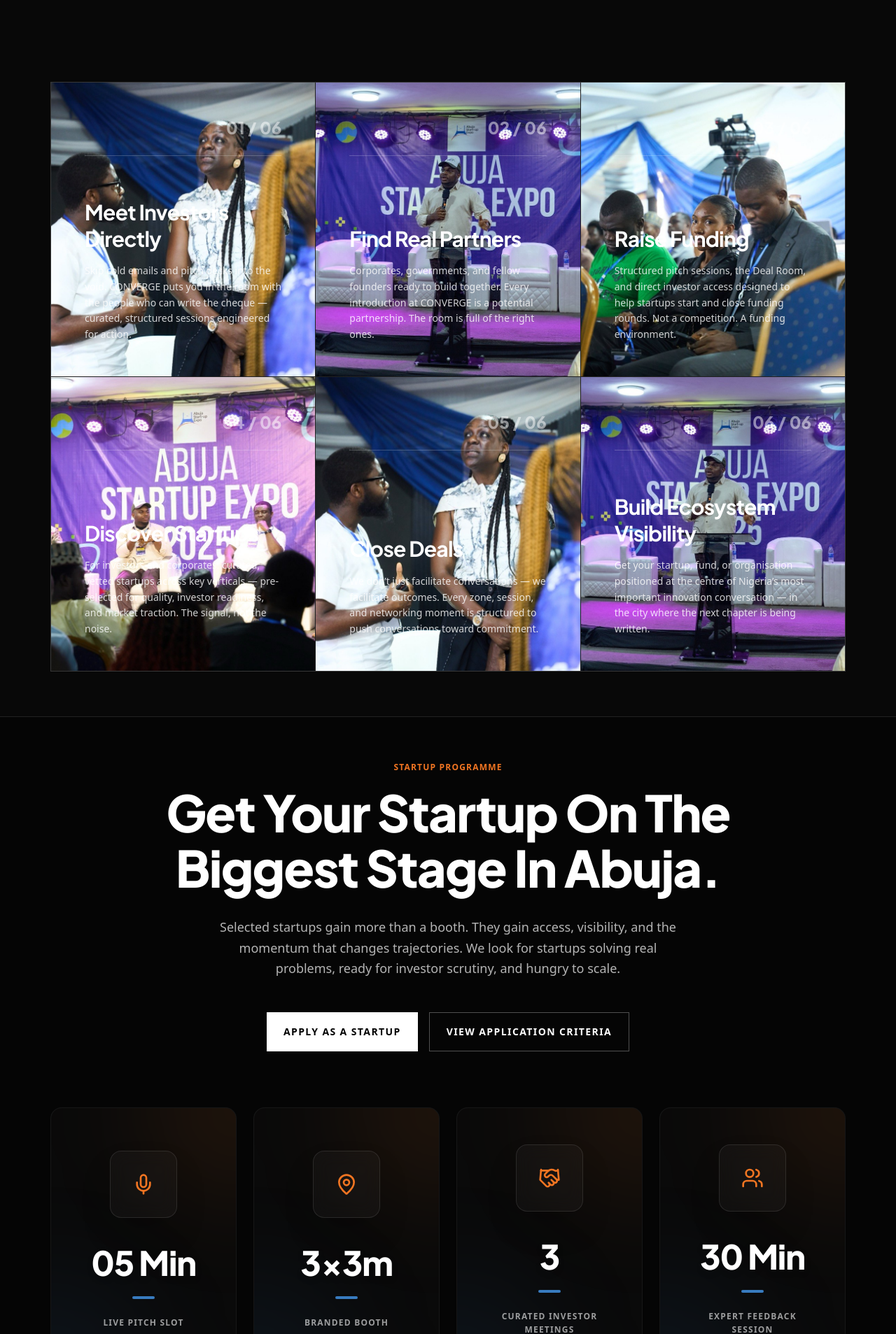
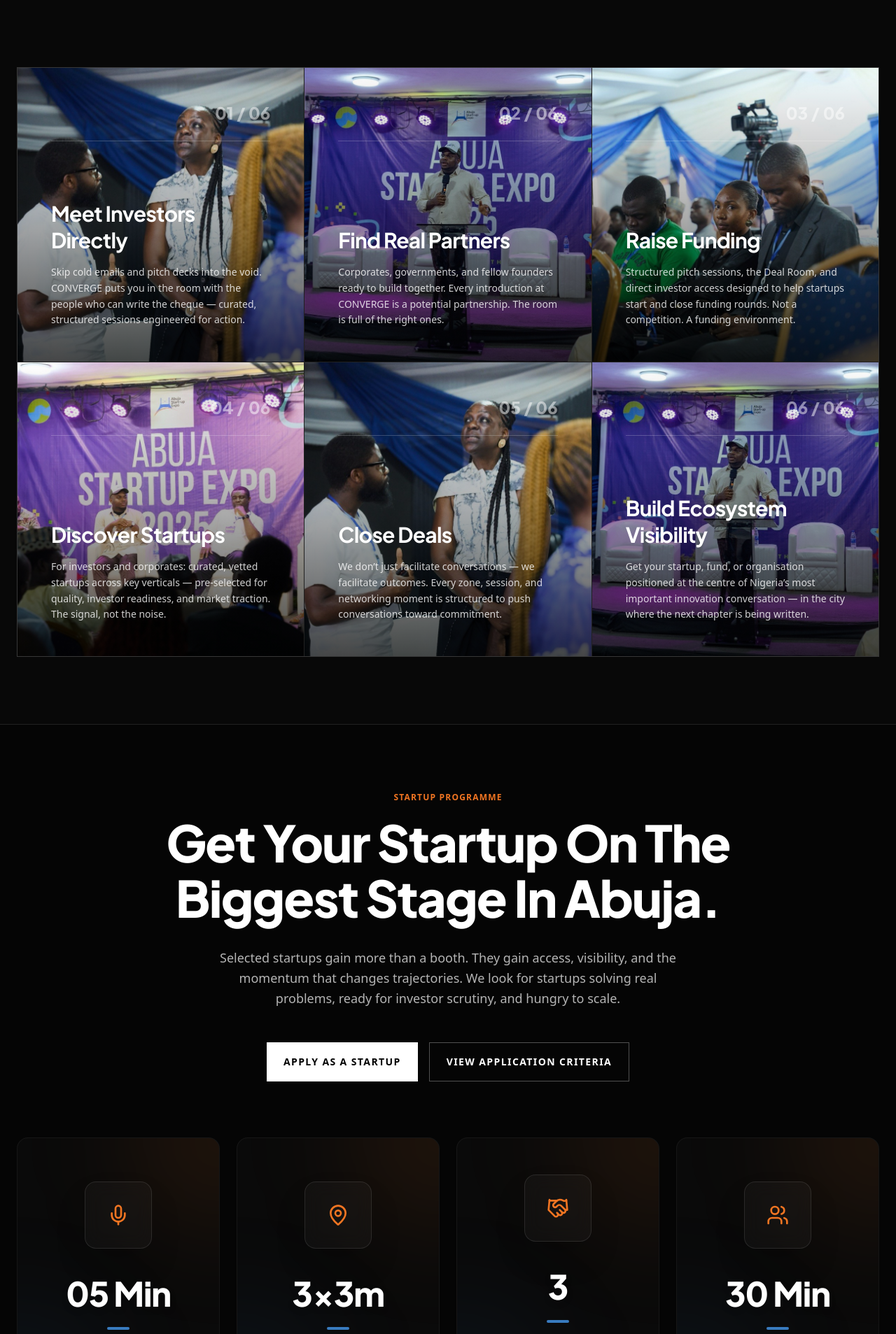
Before and after one commit to oreokunade/ASE, a React (Vite) app: page / in a window 1280 px wide. Shown: the part 3058-4965 px from the top of the page at 70% size. Built offline with nearby package versions, Linux system fonts and the light colour scheme; a web font is replaced by a local one.

Commit message:
Optimize mobile legibility with scrims and reduce section padding

```diff
--- a/src/App.tsx
+++ b/src/App.tsx
@@ -474,7 +474,7 @@
   ];
 
   return (
-    <section id="experience" className="py-12 md:py-24 border-b border-white/10 bg-[#050505]">
+    <section id="experience" className="py-8 md:py-24 border-b border-white/10 bg-[#050505]">
       <div className="max-w-[1400px] mx-auto px-2 md:px-6">
         <div className="grid lg:grid-cols-3 gap-16 mb-20">
           <div className="lg:col-span-2">
@@ -550,7 +550,7 @@
   ];
 
   return (
-    <section className="section-padding border-b border-white/10 bg-[#080808]">
+    <section className="py-8 md:py-24 border-b border-white/10 bg-[#080808]">
       <div className="max-w-[1400px] mx-auto px-2 md:px-6">
         <div className="grid lg:grid-cols-12 gap-16 mb-20">
           <div className="lg:col-span-6">
@@ -563,11 +563,14 @@
 
         <div className="grid grid-cols-2 lg:grid-cols-3 gap-px bg-white/10 border border-white/10">
           {benefits.map((b, i) => (
-            <div key={i} className="group relative overflow-hidden bg-[#050505] min-h-[420px] flex flex-col p-6 lg:p-12">
+            <div key={i} className="group relative overflow-hidden bg-[#050505] min-h-[380px] md:min-h-[420px] flex flex-col p-4 md:p-12">
               <div
                 className="absolute inset-0 bg-cover bg-center bg-no-repeat transition-transform duration-700 group-hover:scale-110 opacity-100"
                 style={{ backgroundImage: `url(${b.img})` }}
               />
+              {/* Legibility Scrim */}
+              <div className="absolute inset-0 bg-gradient-to-t from-black/90 via-black/40 to-transparent opacity-80 group-hover:opacity-60 transition-opacity duration-500" />
+
               <div className="relative z-10 flex flex-col h-full justify-between">
                 <div className="flex justify-end items-center mb-8 pb-6 border-b border-white/20">
                   <span className="text-white/50 font-heading font-black text-2xl group-hover:text-white transition-colors">0{i+1} / 06</span>
@@ -587,7 +590,7 @@
 
 function StartupShowcaseSection() {
   return (
-    <section id="startups" className="section-padding border-b border-white/10 bg-[#050505]">
+    <section id="startups" className="py-8 md:py-24 border-b border-white/10 bg-[#050505]">
       <div className="max-w-[1400px] mx-auto flex flex-col gap-20 px-2 md:px-6">
         <div className="text-left md:text-center flex flex-col items-start md:items-center">
           <motion.div initial={{ opacity: 0, y: 20 }} whileInView={{ opacity: 1, y: 0 }} viewport={{ once: true }} className="text-brand-primary font-bold text-xs tracking-widest uppercase mb-4">Startup Programme</motion.div>
@@ -673,7 +676,7 @@
   ];
 
   return (
-    <section id="speakers" className="section-padding border-b border-white/10 bg-[#020202]">
+    <section id="speakers" className="py-8 md:py-24 border-b border-white/10 bg-[#020202]">
       <div className="max-w-[1400px] mx-auto px-2 md:px-6">
         <div className="grid lg:grid-cols-12 gap-16 mb-20">
           <div className="lg:col-span-5">
@@ -774,8 +777,8 @@
   };
 
   return (
-    <section id="volunteer" className="py-12 md:py-16 border-b border-white/10 bg-[#050505]">
-      <div className="max-w-[1400px] mx-auto px-6">
+    <section id="volunteer" className="py-8 md:py-24 border-b border-white/10 bg-[#050505]">
+      <div className="max-w-[1400px] mx-auto px-2 md:px-6">
         <div className="grid lg:grid-cols-12 gap-16 mb-20">
           <motion.div
             initial="hidden"
@@ -833,8 +836,9 @@
               className="bg-[#080808] p-6 md:p-10 hover:bg-[#111] transition-all duration-500 relative overflow-hidden group min-h-[300px] flex flex-col justify-end"
             >
               {/* Background Image on Hover */}
-              <div className="absolute inset-0 z-0 opacity-80 transition-opacity duration-700">
-                <img src={r.img} alt={r.title} className="w-full h-full object-cover transition-transform duration-1000" />
+              <div className="absolute inset-0 z-0 opacity-100 transition-opacity duration-700">
+                <img src={r.img} alt={r.title} className="w-full h-full object-cover" />
+                <div className="absolute inset-0 bg-gradient-to-t from-black/90 via-black/40 to-transparent" />
               </div>
 
               <div className="text-brand-primary/10 font-black font-heading text-4xl md:text-6xl absolute top-6 right-6 group-hover:text-brand-primary/30 transition-colors">0{i+1}</div>
@@ -998,7 +1002,7 @@
   ];
 
   return (
-    <section id="sponsors" className="section-padding border-b border-white/10 bg-[#050505] relative overflow-hidden">
+    <section id="sponsors" className="py-8 md:py-24 border-b border-white/10 bg-[#050505] relative overflow-hidden">
       <div className="absolute inset-0 bg-grid-pattern opacity-5" />
       <div className="max-w-[1400px] mx-auto relative z-10 px-2 md:px-6">
         <div className="text-left md:text-center mb-16 md:mb-24 flex flex-col items-start md:items-center">
```
